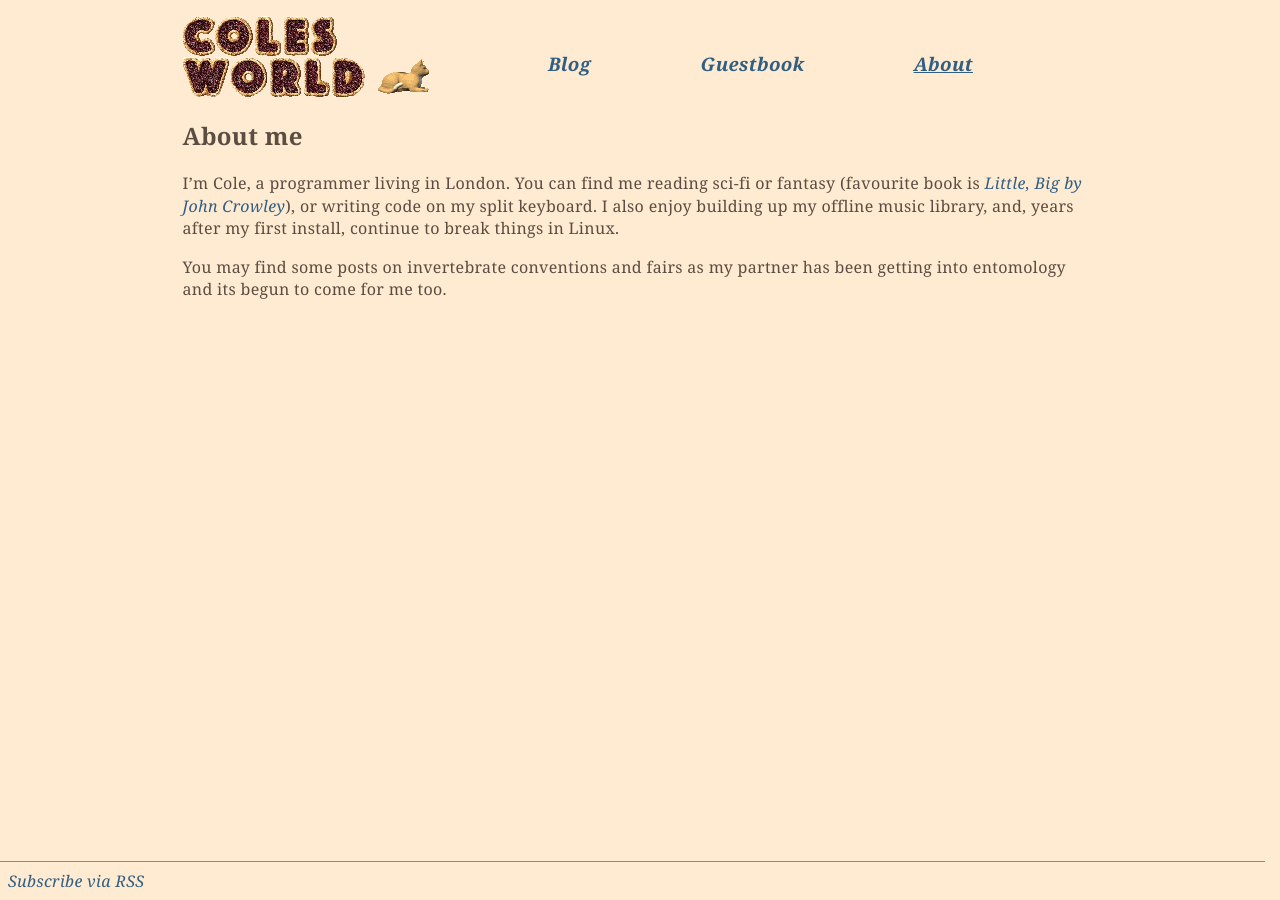
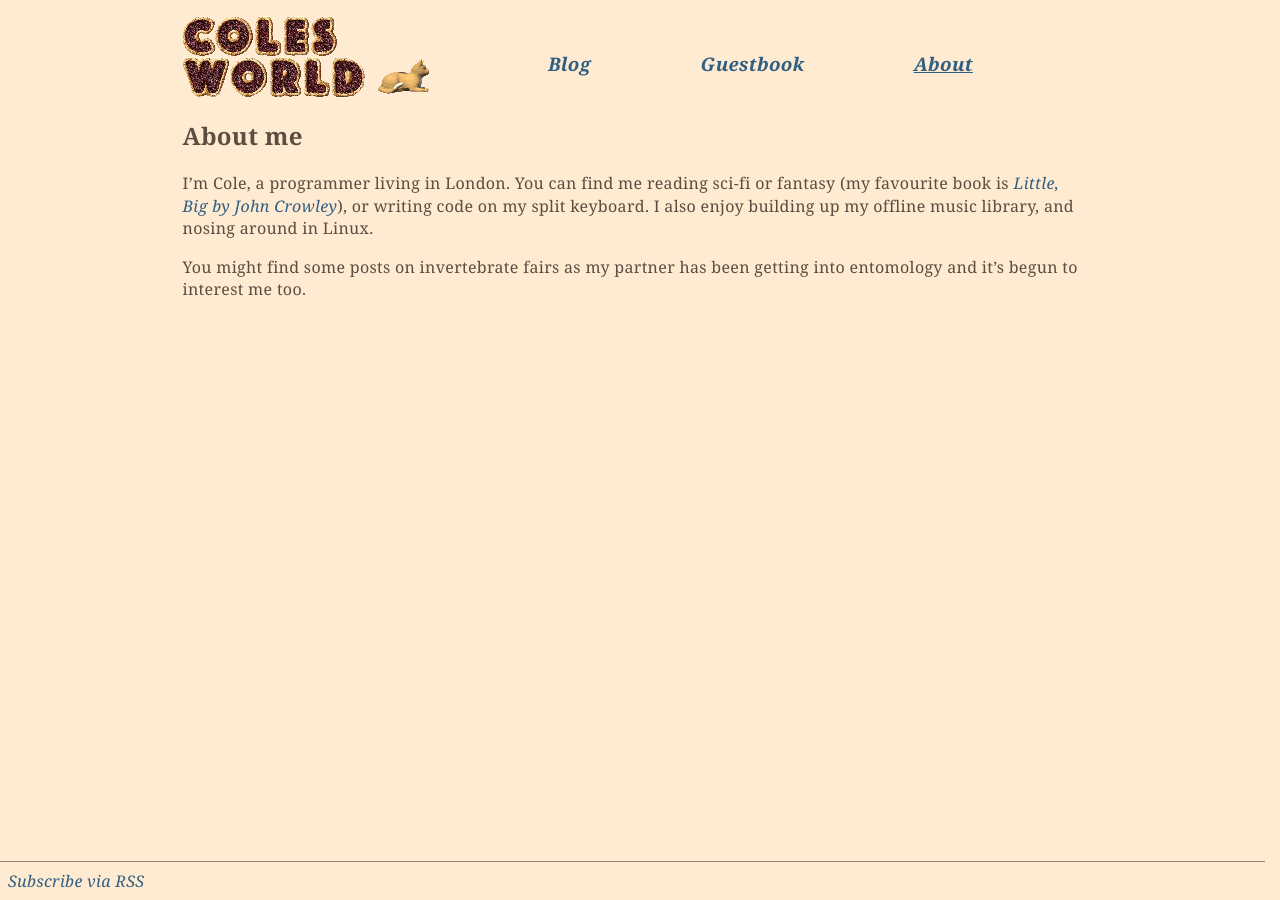
Before and after one commit to colehdlr/colehdlr.github.io, a Jekyll site: the page built from about.md, in a window 1280 px wide. Built offline with Jekyll 4.4.1, drawn with Linux system fonts in a browser that asks for light colours.

Commit message:
Update about and create BOTNS review draft

```diff
--- a/about.md
+++ b/about.md
@@ -5,7 +5,7 @@ permalink: /about/
 ---
 
 <h1 class="about-title">About me</h1>
-I'm Cole, a programmer living in London. You can find me reading sci-fi or fantasy (favourite book is [Little, Big by John Crowley](https://www.goodreads.com/en/book/show/90619)), or writing code on my split keyboard.
-I also enjoy building up my offline music library, and, years after my first install, continue to break things in Linux.
+I'm Cole, a programmer living in London. You can find me reading sci-fi or fantasy (my favourite book is [Little, Big by John Crowley](https://www.goodreads.com/en/book/show/90619)), or writing code on my split keyboard.
+I also enjoy building up my offline music library, and nosing around in Linux.
 
-You may find some posts on invertebrate conventions and fairs as my partner has been getting into entomology and its begun to come for me too.
+You might find some posts on invertebrate fairs as my partner has been getting into entomology and it's begun to interest me too.
```
Also changed, not shown: _drafts/book-of-the-new-sun.md (added, +8 -0 lines), README.md, images/bookOfTheNewSun.jpg (added), 1 other file.
